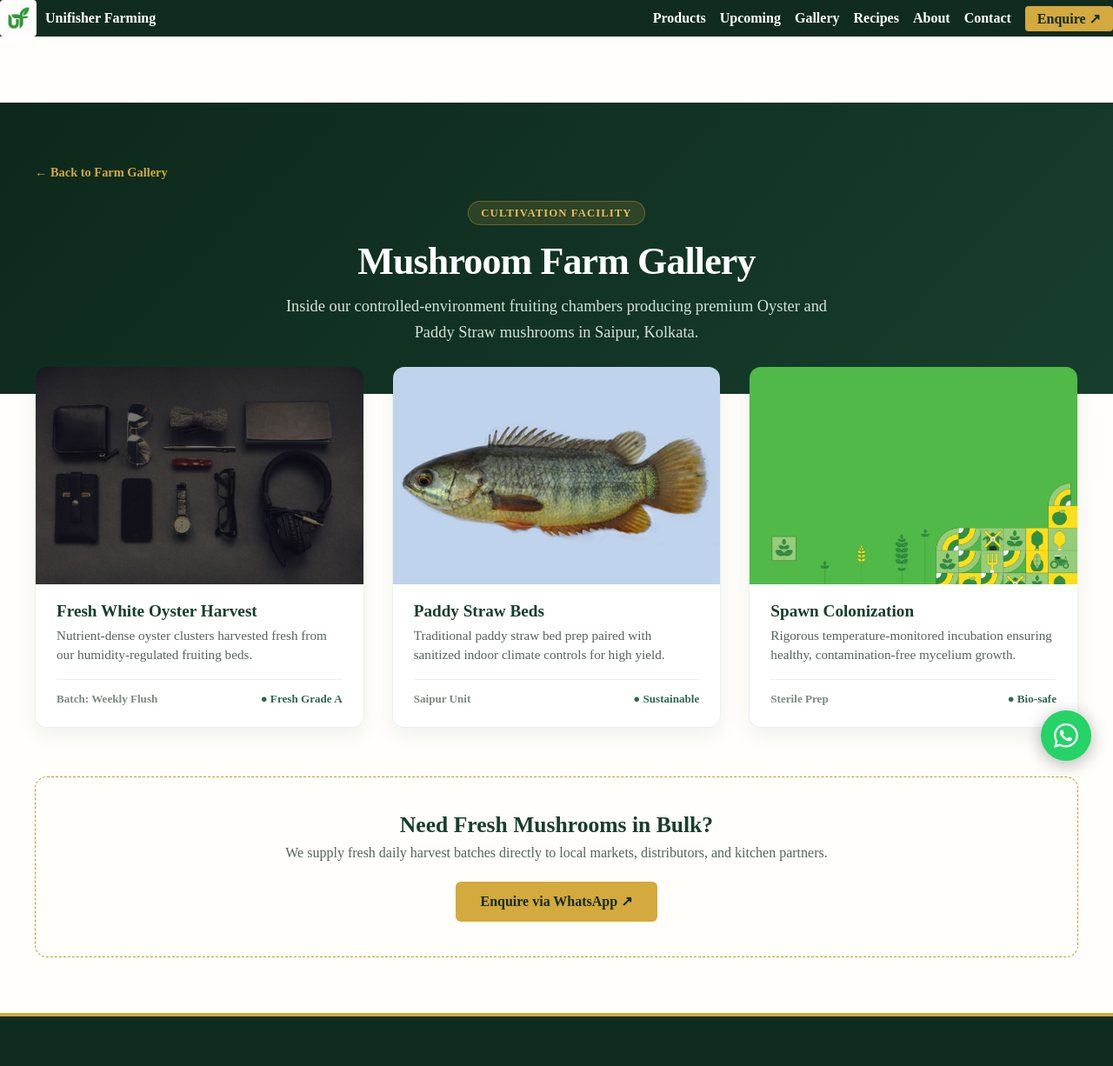
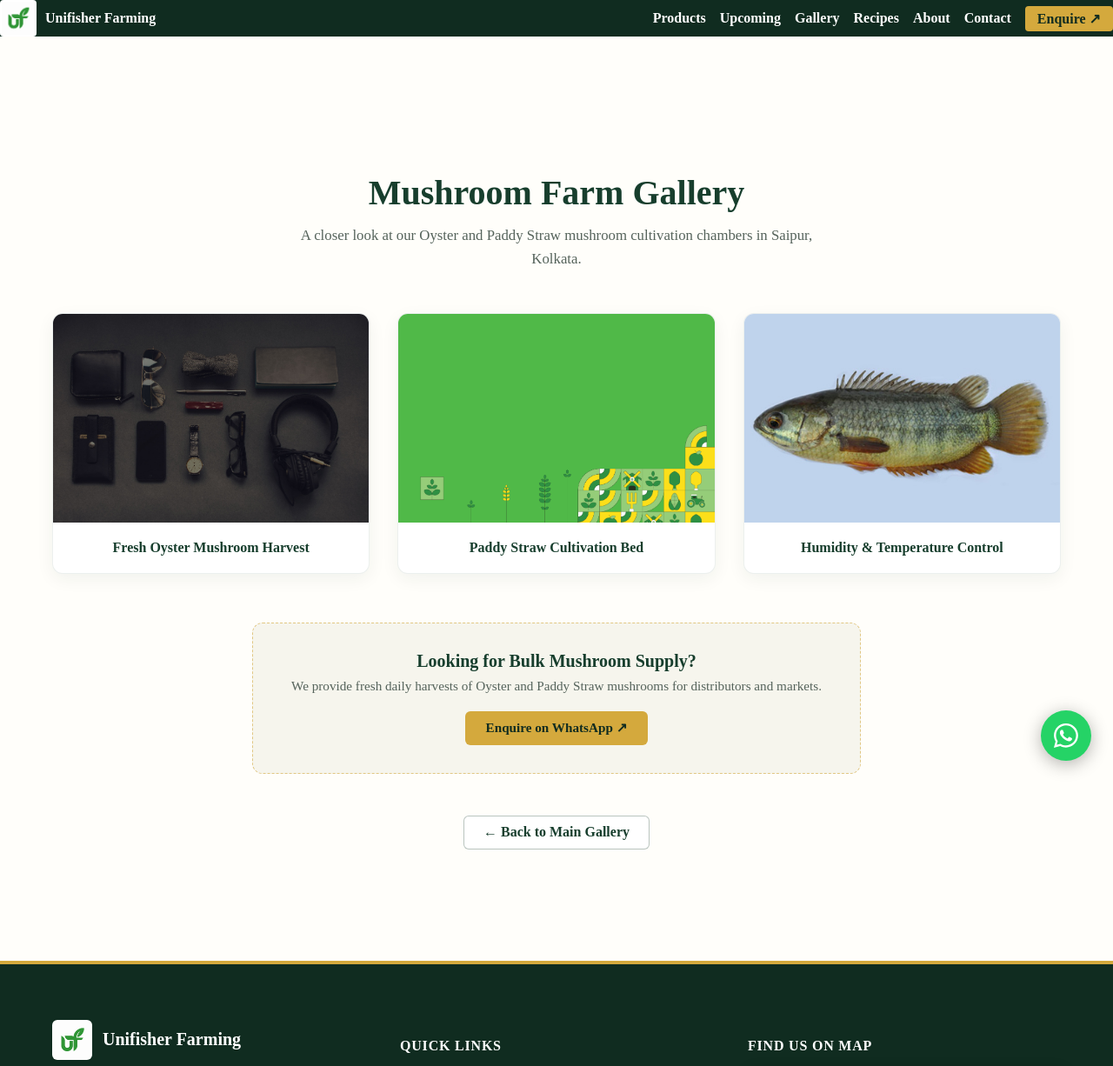
Before and after one commit to Unifisher/Unifisher-Website, a Jekyll site: the page built from gallery/mushrooms.html, in a window 1280 px wide, cut to the strip 0-1226 px from the top of the page. Shown: the whole strip at 87% size. Built offline with Jekyll 4.4.1, drawn with Linux system fonts in a browser that asks for light colours; some web fonts are replaced.

Commit message:
mushroom subpage fix

```diff
--- a/gallery/mushrooms.html
+++ b/gallery/mushrooms.html
@@ -1,230 +1,82 @@
 ---
 layout: subpage
-title: Mushroom Farm Gallery | Unifisher Farming
+title: Mushroom Farm Gallery - Unifisher Farming
+permalink: /gallery/mushrooms.html
 ---
 
-<style>
-  .gallery-hero {
-    background: linear-gradient(135deg, #0d281a 0%, #173e2d 100%);
-    color: #ffffff;
-    padding: 4.5rem 1.5rem 3.5rem;
-    text-align: center;
-    position: relative;
-  }
-  .breadcrumb-nav {
-    max-width: 1200px;
-    margin: 0 auto 1.5rem;
-    text-align: left;
-    font-size: 0.9rem;
-  }
-  .breadcrumb-nav a {
-    color: #d4a93d;
-    text-decoration: none;
-    font-weight: 600;
-    display: inline-flex;
-    align-items: center;
-    gap: 6px;
-    transition: opacity 0.2s ease;
-  }
-  .breadcrumb-nav a:hover {
-    opacity: 0.8;
-  }
-  .gallery-hero h1 {
-    font-size: 2.75rem;
-    font-weight: 800;
-    letter-spacing: -0.02em;
-    margin: 0 0 0.75rem;
-    font-family: inherit;
-  }
-  .gallery-hero p {
-    font-size: 1.15rem;
-    color: #d6e2db;
-    max-width: 650px;
-    margin: 0 auto;
-    line-height: 1.6;
-  }
-  .badge-tag {
-    display: inline-block;
-    background: rgba(212, 169, 61, 0.15);
-    color: #e5be5a;
-    border: 1px solid rgba(212, 169, 61, 0.35);
-    padding: 0.35rem 0.9rem;
-    border-radius: 50px;
-    font-size: 0.8rem;
-    font-weight: 700;
-    text-transform: uppercase;
-    letter-spacing: 0.08em;
-    margin-bottom: 1rem;
-  }
-  .gallery-container {
-    max-width: 1200px;
-    margin: -2rem auto 4rem;
-    padding: 0 1.5rem;
-  }
-  .gallery-grid {
-    display: grid;
-    grid-template-columns: repeat(auto-fit, minmax(320px, 1fr));
-    gap: 2rem;
-  }
-  .photo-card {
-    background: #ffffff;
-    border-radius: 14px;
-    overflow: hidden;
-    box-shadow: 0 10px 25px rgba(16, 44, 32, 0.06);
-    border: 1px solid rgba(23, 62, 45, 0.08);
-    transition: transform 0.25s ease, box-shadow 0.25s ease;
-    display: flex;
-    flex-direction: column;
-  }
-  .photo-card:hover {
-    transform: translateY(-5px);
-    box-shadow: 0 16px 35px rgba(16, 44, 32, 0.12);
-  }
-  .photo-img-wrapper {
-    position: relative;
-    width: 100%;
-    height: 250px;
-    background-color: #f0eee6;
-    overflow: hidden;
-  }
-  .photo-img-wrapper img {
-    width: 100%;
-    height: 100%;
-    object-fit: cover;
-    transition: transform 0.4s ease;
-  }
-  .photo-card:hover .photo-img-wrapper img {
-    transform: scale(1.04);
-  }
-  .photo-content {
-    padding: 1.25rem 1.5rem 1.5rem;
-    flex-grow: 1;
-    display: flex;
-    flex-direction: column;
-  }
-  .photo-title {
-    font-size: 1.2rem;
-    font-weight: 700;
-    color: #173e2d;
-    margin: 0 0 0.35rem;
-  }
-  .photo-desc {
-    color: #55635b;
-    font-size: 0.95rem;
-    line-height: 1.5;
-    margin: 0 0 1rem;
-    flex-grow: 1;
-  }
-  .photo-meta {
-    display: flex;
-    justify-content: space-between;
-    align-items: center;
-    border-top: 1px solid #f0eee6;
-    padding-top: 0.85rem;
-    font-size: 0.82rem;
-    color: #798b81;
-    font-weight: 600;
-  }
-  .order-banner {
-    background: #fffefa;
-    border: 1.5px dashed #c59737;
-    border-radius: 14px;
-    padding: 2.5rem 1.5rem;
-    text-align: center;
-    margin-top: 3.5rem;
-  }
-  .order-banner h3 {
-    color: #173e2d;
-    font-weight: 800;
-    font-size: 1.6rem;
-    margin: 0 0 0.5rem;
-  }
-  .order-banner p {
-    color: #55635b;
-    margin: 0 0 1.5rem;
-    font-size: 1rem;
-  }
-  .btn-gold {
-    background-color: #d4a93d;
-    color: #102c20;
-    font-weight: 700;
-    padding: 0.85rem 1.8rem;
-    border-radius: 6px;
-    text-decoration: none;
-    display: inline-block;
-    transition: background 0.2s ease;
-  }
-  .btn-gold:hover {
-    background-color: #c49931;
-    color: #102c20;
-  }
-</style>
+<section style="width: 100%; padding: clamp(3rem, 7vw, 5rem) clamp(1rem, 4vw, 2rem) clamp(2.5rem, 5vw, 4rem); background-color: #fffefa; box-sizing: border-box; min-height: 70vh;">
+  <div style="max-width: 1160px; width: 100%; margin: 0 auto; box-sizing: border-box;">
 
-<div class="gallery-hero">
-  <div class="breadcrumb-nav">
-    <a href="{{ '/' | relative_url }}#gallery">← Back to Farm Gallery</a>
-  </div>
-  <span class="badge-tag">Cultivation Facility</span>
-  <h1>Mushroom Farm Gallery</h1>
-  <p>Inside our controlled-environment fruiting chambers producing premium Oyster and Paddy Straw mushrooms in Saipur, Kolkata.</p>
+    <!-- Section Heading -->
+    <div style="text-align: center; margin-bottom: clamp(2rem, 5vw, 3rem);">
+      <h1 style="font-size: clamp(1.85rem, 4vw, 2.5rem); font-weight: 800; color: #173e2d; margin: 0 0 0.75rem; line-height: 1.2;">
+        Mushroom Farm Gallery
+      </h1>
+      <p style="color: #55635b; max-width: 600px; margin: 0 auto; font-size: clamp(0.95rem, 2vw, 1.05rem); line-height: 1.6;">
+        A closer look at our Oyster and Paddy Straw mushroom cultivation chambers in Saipur, Kolkata.
+      </p>
     </div>
 
-<div class="gallery-container">
-  <div class="gallery-grid">
+    <!-- Photo Grid (Fluid Columns) -->
+    <div style="display: grid; grid-template-columns: repeat(auto-fit, minmax(min(100%, 280px), 1fr)); gap: clamp(1.25rem, 3vw, 2rem); width: 100%; justify-content: center;">
 
-    <!-- Card 1: Oyster Mushrooms -->
-    <div class="photo-card">
-      <div class="photo-img-wrapper">
-        <img src="{{ '/img/header-bg.jpg' | relative_url }}" alt="Fresh Oyster Mushroom Cluster">
+      <!-- Photo Card 1: Oyster Mushroom -->
+      <div class="gallery-photo-card" style="border-radius: 12px; overflow: hidden; box-shadow: 0 6px 20px rgba(16,44,32,0.06); background: #ffffff; border: 1px solid rgba(23,62,45,0.08); transition: transform 0.25s ease, box-shadow 0.25s ease;">
+        <div style="height: 240px; overflow: hidden; background: #e5e7eb;">
+          <img src="{{ '/img/header-bg.jpg' | relative_url }}" alt="Fresh Oyster Mushroom Harvest" style="width: 100%; height: 100%; object-fit: cover; display: block; transition: transform 0.3s ease;">
         </div>
-      <div class="photo-content">
-        <h3 class="photo-title">Fresh White Oyster Harvest</h3>
-        <p class="photo-desc">Nutrient-dense oyster clusters harvested fresh from our humidity-regulated fruiting beds.</p>
-        <div class="photo-meta">
-          <span>Batch: Weekly Flush</span>
-          <span style="color: #2e694d;">● Fresh Grade A</span>
-        </div>
+        <div style="padding: 1.25rem 1rem; font-size: 1rem; font-weight: 600; color: #173e2d; text-align: center;">
+          Fresh Oyster Mushroom Harvest
         </div>
       </div>
 
-    <!-- Card 2: Cultivation Chamber -->
-    <div class="photo-card">
-      <div class="photo-img-wrapper">
-        <img src="{{ '/img/koi-climbing-perch.jpg' | relative_url }}" alt="Controlled Substrate Bed Preparation">
+      <!-- Photo Card 2: Paddy Straw Substrate Beds -->
+      <div class="gallery-photo-card" style="border-radius: 12px; overflow: hidden; box-shadow: 0 6px 20px rgba(16,44,32,0.06); background: #ffffff; border: 1px solid rgba(23,62,45,0.08); transition: transform 0.25s ease, box-shadow 0.25s ease;">
+        <div style="height: 240px; overflow: hidden; background: #e5e7eb;">
+          <img src="{{ '/img/website-banner.png' | relative_url }}" alt="Paddy Straw Cultivation Unit" style="width: 100%; height: 100%; object-fit: cover; display: block; transition: transform 0.3s ease;">
         </div>
-      <div class="photo-content">
-        <h3 class="photo-title">Paddy Straw Beds</h3>
-        <p class="photo-desc">Traditional paddy straw bed prep paired with sanitized indoor climate controls for high yield.</p>
-        <div class="photo-meta">
-          <span>Saipur Unit</span>
-          <span style="color: #2e694d;">● Sustainable</span>
-        </div>
+        <div style="padding: 1.25rem 1rem; font-size: 1rem; font-weight: 600; color: #173e2d; text-align: center;">
+          Paddy Straw Cultivation Bed
         </div>
       </div>
 
-    <!-- Card 3: Spawn & Colonization -->
-    <div class="photo-card">
-      <div class="photo-img-wrapper">
-        <img src="{{ '/img/website-banner.png' | relative_url }}" alt="Substrate Inoculation">
+      <!-- Photo Card 3: Controlled Environment -->
+      <div class="gallery-photo-card" style="border-radius: 12px; overflow: hidden; box-shadow: 0 6px 20px rgba(16,44,32,0.06); background: #ffffff; border: 1px solid rgba(23,62,45,0.08); transition: transform 0.25s ease, box-shadow 0.25s ease;">
+        <div style="height: 240px; overflow: hidden; background: #e5e7eb;">
+          <img src="{{ '/img/koi-climbing-perch.jpg' | relative_url }}" alt="Incubation & Fruiting Chamber" style="width: 100%; height: 100%; object-fit: cover; display: block; transition: transform 0.3s ease;">
         </div>
-      <div class="photo-content">
-        <h3 class="photo-title">Spawn Colonization</h3>
-        <p class="photo-desc">Rigorous temperature-monitored incubation ensuring healthy, contamination-free mycelium growth.</p>
-        <div class="photo-meta">
-          <span>Sterile Prep</span>
-          <span style="color: #2e694d;">● Bio-safe</span>
-        </div>
+        <div style="padding: 1.25rem 1rem; font-size: 1rem; font-weight: 600; color: #173e2d; text-align: center;">
+          Humidity & Temperature Control
         </div>
       </div>
 
     </div>
 
-  <!-- Wholesale / Bulk Call to Action -->
-  <div class="order-banner">
-    <h3>Need Fresh Mushrooms in Bulk?</h3>
-    <p>We supply fresh daily harvest batches directly to local markets, distributors, and kitchen partners.</p>
-    <a href="https://wa.me/918967211315?text=Hello%20Unifisher%20Farming,%20I%20want%20to%20order%20mushrooms%20in%20bulk." target="_blank" rel="noopener" class="btn-gold">
-      Enquire via WhatsApp ↗
+    <!-- Wholesale / Bulk CTA Box -->
+    <div style="margin-top: clamp(2.5rem, 5vw, 3.5rem); background: #f6f5ed; border: 1.5px dashed rgba(212, 169, 61, 0.6); border-radius: 12px; padding: 2rem 1.5rem; text-align: center; max-width: 650px; margin-left: auto; margin-right: auto;">
+      <h3 style="font-size: 1.25rem; font-weight: 700; color: #173e2d; margin: 0 0 0.5rem;">Looking for Bulk Mushroom Supply?</h3>
+      <p style="color: #55635b; font-size: 0.95rem; margin: 0 0 1.25rem;">We provide fresh daily harvests of Oyster and Paddy Straw mushrooms for distributors and markets.</p>
+      <a href="https://wa.me/918967211315?text=Hello%20Unifisher%20Farming,%20I%20am%20interested%20in%20bulk%20mushrooms." target="_blank" rel="noopener" style="display: inline-block; background-color: #d4a93d; color: #102c20; font-weight: 700; padding: 0.65rem 1.5rem; border-radius: 6px; text-decoration: none; font-size: 0.95rem;">
+        Enquire on WhatsApp ↗
       </a>
     </div>
+
+    <!-- Back to Gallery Link -->
+    <div style="margin-top: clamp(2rem, 4vw, 3rem); text-align: center;">
+      <a href="{{ '/' | relative_url }}#gallery" style="display: inline-block; color: #173e2d; font-weight: 700; text-decoration: none; padding: 0.6rem 1.4rem; border-radius: 6px; border: 1.5px solid rgba(23,62,45,0.3); background-color: #ffffff; transition: background-color 0.2s ease, border-color 0.2s ease;">
+        ← Back to Main Gallery
+      </a>
     </div>
+
+  </div>
+</section>
+
+<style>
+  .gallery-photo-card:hover {
+    transform: translateY(-4px);
+    box-shadow: 0 12px 24px rgba(16, 44, 32, 0.1) !important;
+  }
+  .gallery-photo-card:hover img {
+    transform: scale(1.03);
+  }
+</style>
```
Lines whose indentation alone changed are shown as unchanged.
